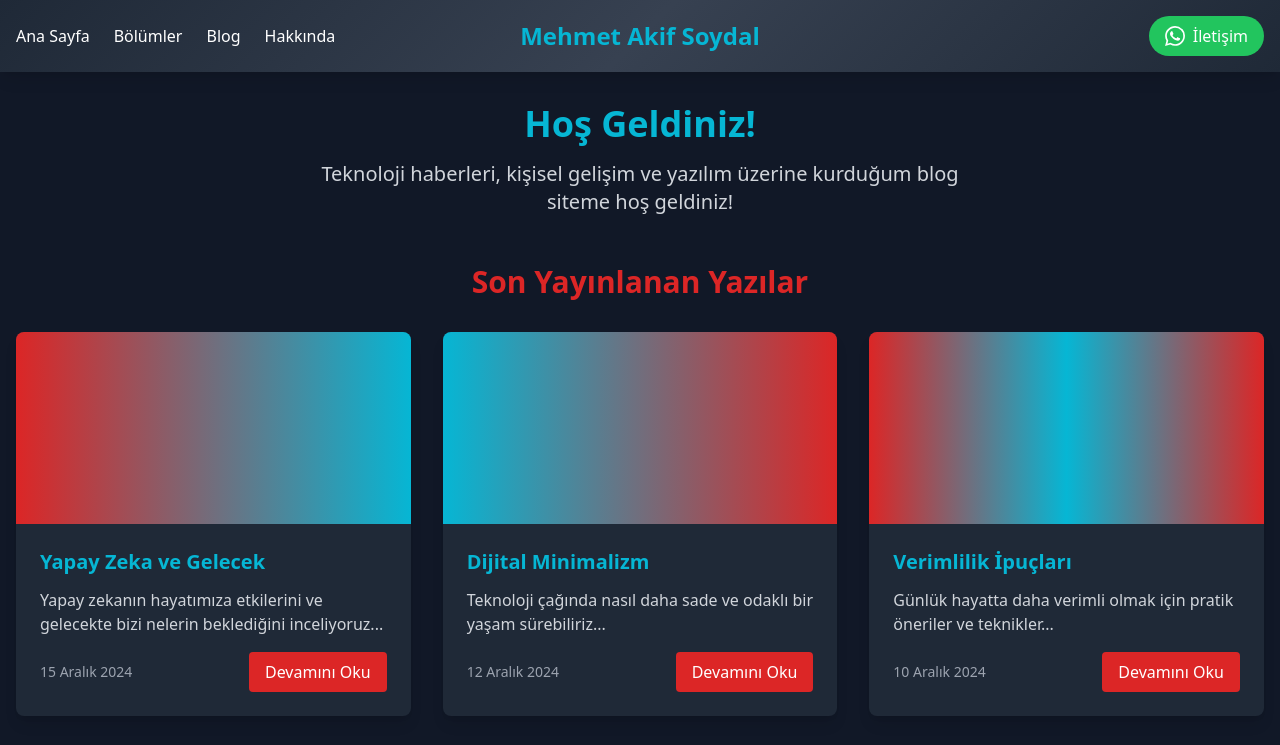
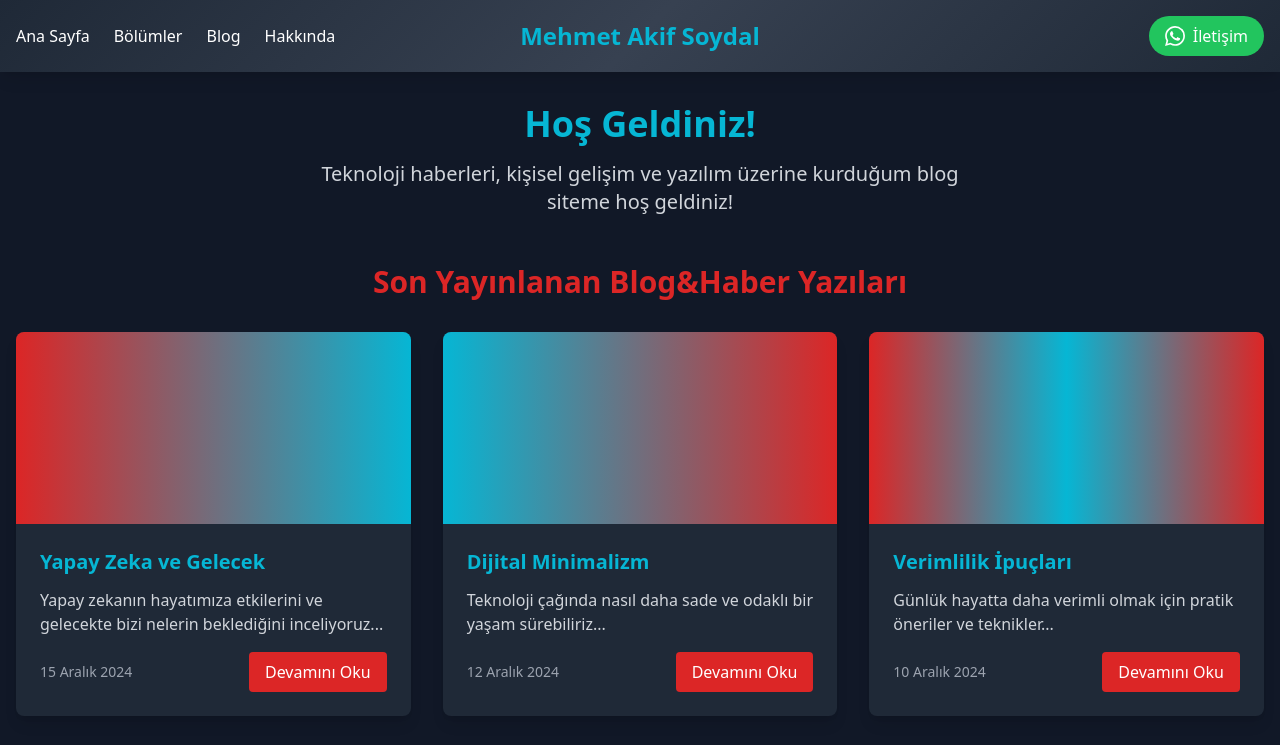
Before and after one commit to OKSEIDON/mehmetakif.github.io, a plain HTML site: page myfolder/index.html in a window 1280 px wide. Shown: the top 745 px of the page. Drawn offline with nearby package versions, Linux system fonts and the light colour scheme.

Commit message:
Update index.html

```diff
--- a/myfolder/index.html
+++ b/myfolder/index.html
@@ -73,7 +73,7 @@
 
             <!-- Son Yayınlanan Yazılar -->
             <section>
-                <h3 class="text-3xl font-bold mb-8 text-center text-custom-red">Son Yayınlanan Yazılar</h3>
+                <h3 class="text-3xl font-bold mb-8 text-center text-custom-red">Son Yayınlanan Blog&Haber Yazıları</h3>
                 <div class="grid md:grid-cols-2 lg:grid-cols-3 gap-8">
                     <!-- Yazı 1 -->
                     <article class="bg-custom-black rounded-lg shadow-lg overflow-hidden hover-scale">
```
